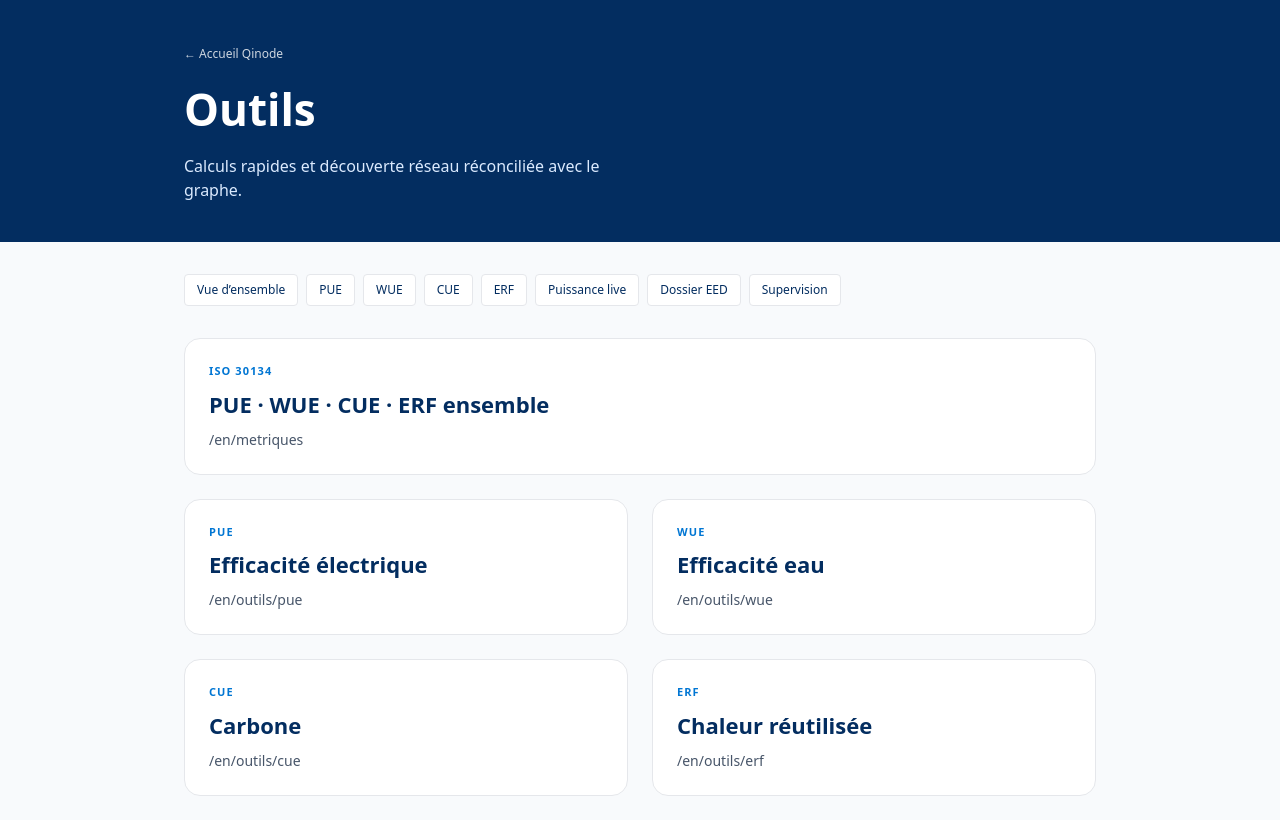
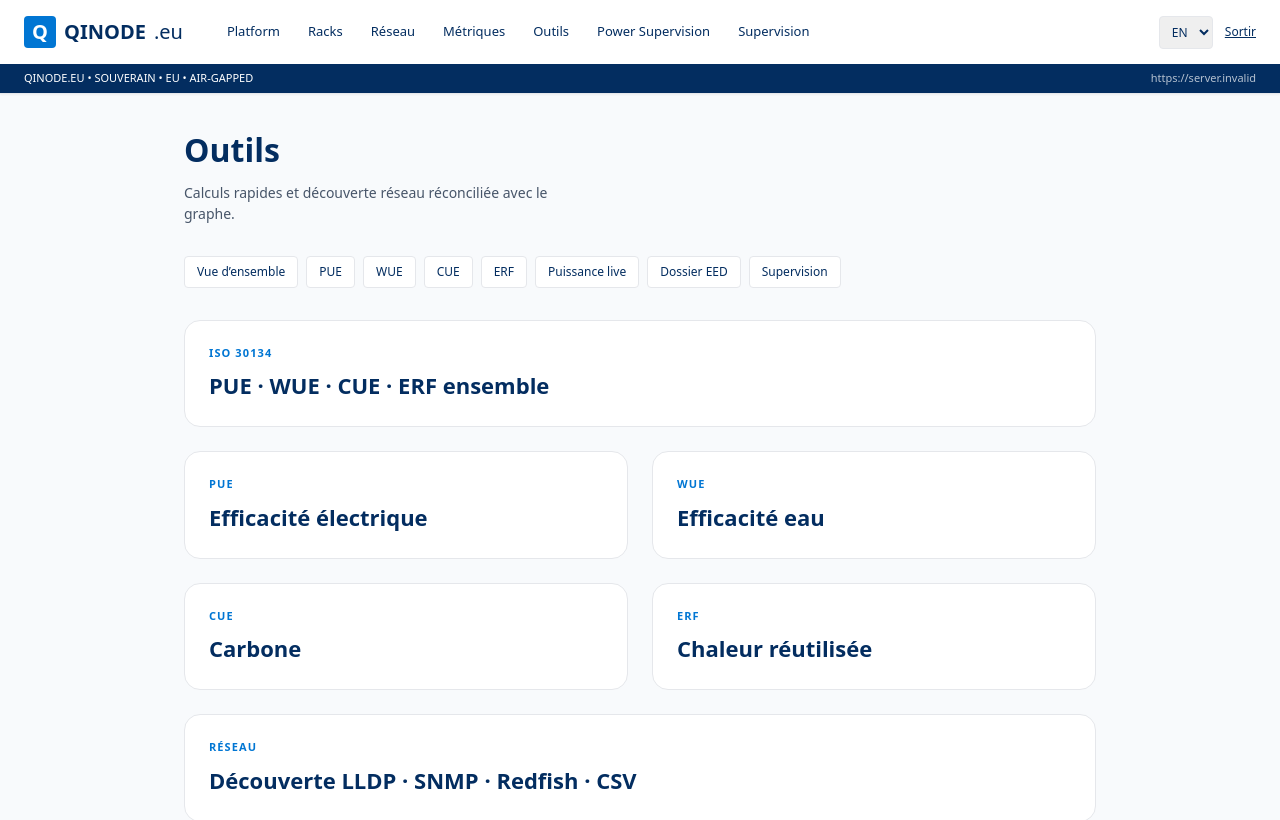
Before and after one commit to Geoking2104/DCIM, a Next.js app in the folder web/: page /en/outils in a window 1280 px wide. Shown: the top 820 px of the page. Built offline with nearby package versions, Linux system fonts and the light colour scheme; no server answers.

Commit message:
feat(ui): wrap outils index with global Header

```diff
--- a/web/app/[locale]/outils/page.tsx
+++ b/web/app/[locale]/outils/page.tsx
@@ -1,42 +1,38 @@
+import Header from '@/components/Header';
+import Providers from '@/components/Providers';
 import MetricsLinks from '@/components/metrics/MetricsLinks';
 
 export default function OutilsPage({ params: { locale } }: { params: { locale: string } }) {
   return (
+    <Providers>
+      <Header />
       <div className="min-h-screen bg-[#F8FAFC] text-[#032D60]">
-      <header className="bg-[#032D60] text-white">
-        <div className="max-w-[960px] mx-auto px-6 py-10">
-          <a href={`/${locale}`} className="text-[12px] opacity-80">← Accueil Qinode</a>
-          <h1 className="mt-3 text-[32px] md:text-[44px] font-extrabold">Outils</h1>
-          <p className="mt-3 text-blue-100 max-w-[52ch]">Calculs rapides et découverte réseau réconciliée avec le graphe.</p>
+        <main className="max-w-[960px] mx-auto px-6 py-8 space-y-8">
+          <div>
+            <h1 className="text-[32px] font-extrabold">Outils</h1>
+            <p className="mt-2 text-[14px] text-slate-600 max-w-[52ch]">Calculs rapides et découverte réseau réconciliée avec le graphe.</p>
           </div>
-      </header>
-      <main className="max-w-[960px] mx-auto px-6 py-8 space-y-8">
           <MetricsLinks locale={locale} />
           <div className="grid md:grid-cols-2 gap-6">
             <a href={`/${locale}/metriques`} className="md:col-span-2 block bg-white border rounded-2xl p-6 hover:border-[#0176D3]">
               <div className="text-[11px] font-bold uppercase tracking-widest text-[#0176D3]">ISO 30134</div>
               <h2 className="mt-2 text-[22px] font-extrabold">PUE · WUE · CUE · ERF ensemble</h2>
-            <p className="mt-2 text-[14px] text-slate-600">/{locale}/metriques</p>
             </a>
             <a href={`/${locale}/outils/pue`} className="block bg-white border rounded-2xl p-6 hover:border-[#0176D3]">
               <div className="text-[11px] font-bold uppercase tracking-widest text-[#0176D3]">PUE</div>
               <h2 className="mt-2 text-[22px] font-extrabold">Efficacité électrique</h2>
-            <p className="mt-2 text-[14px] text-slate-600">/{locale}/outils/pue</p>
             </a>
             <a href={`/${locale}/outils/wue`} className="block bg-white border rounded-2xl p-6 hover:border-[#0176D3]">
               <div className="text-[11px] font-bold uppercase tracking-widest text-[#0176D3]">WUE</div>
               <h2 className="mt-2 text-[22px] font-extrabold">Efficacité eau</h2>
-            <p className="mt-2 text-[14px] text-slate-600">/{locale}/outils/wue</p>
             </a>
             <a href={`/${locale}/outils/cue`} className="block bg-white border rounded-2xl p-6 hover:border-[#0176D3]">
               <div className="text-[11px] font-bold uppercase tracking-widest text-[#0176D3]">CUE</div>
               <h2 className="mt-2 text-[22px] font-extrabold">Carbone</h2>
-            <p className="mt-2 text-[14px] text-slate-600">/{locale}/outils/cue</p>
             </a>
             <a href={`/${locale}/outils/erf`} className="block bg-white border rounded-2xl p-6 hover:border-[#0176D3]">
               <div className="text-[11px] font-bold uppercase tracking-widest text-[#0176D3]">ERF</div>
               <h2 className="mt-2 text-[22px] font-extrabold">Chaleur réutilisée</h2>
-            <p className="mt-2 text-[14px] text-slate-600">/{locale}/outils/erf</p>
             </a>
             <a href={`/${locale}/outils/decouverte`} className="md:col-span-2 block bg-white border rounded-2xl p-6 hover:border-[#0176D3]">
               <div className="text-[11px] font-bold uppercase tracking-widest text-[#0176D3]">Réseau</div>
@@ -49,5 +45,6 @@ export default function OutilsPage({ params: { locale } }: { params: { locale: s
           </div>
         </main>
       </div>
+    </Providers>
   );
 }
```
Lines whose indentation alone changed are shown as unchanged.
